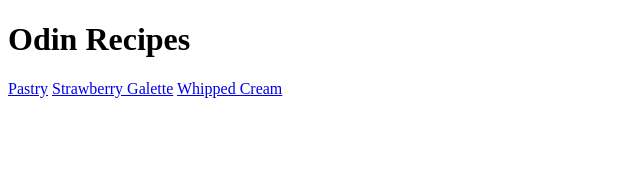
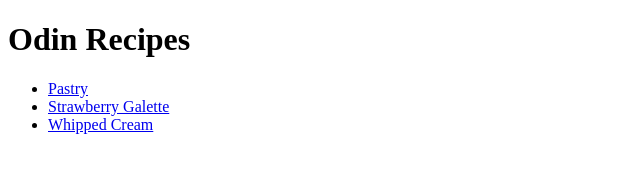
Before and after one commit to bobericksonjr89/odin-recipes, a plain HTML site: page index.html in a window 1280 px wide. Shown: the whole page, without its empty margins (0-640 px from the left). Drawn offline with Linux system fonts and the light colour scheme.

```diff
--- a/index.html
+++ b/index.html
@@ -8,8 +8,10 @@
   </head>
   <body>
     <h1>Odin Recipes</h1>
-    <a href="recipes/pastry.html">Pastry</a>
-    <a href="recipes/strawberry-galette.html">Strawberry Galette</a>
-    <a href="recipes/whipped-cream.html">Whipped Cream</a>
+    <ul>
+      <li><a href="recipes/pastry.html">Pastry</a></li>
+      <li><a href="recipes/strawberry-galette.html">Strawberry Galette</a></li>
+      <li><a href="recipes/whipped-cream.html">Whipped Cream</a></li>
+    </ul>
   </body>
 </html>
```
Also changed, not shown: recipes/strawberry-galette.html (+4 -0 lines), recipes/whipped-cream.html (+4 -0 lines).
